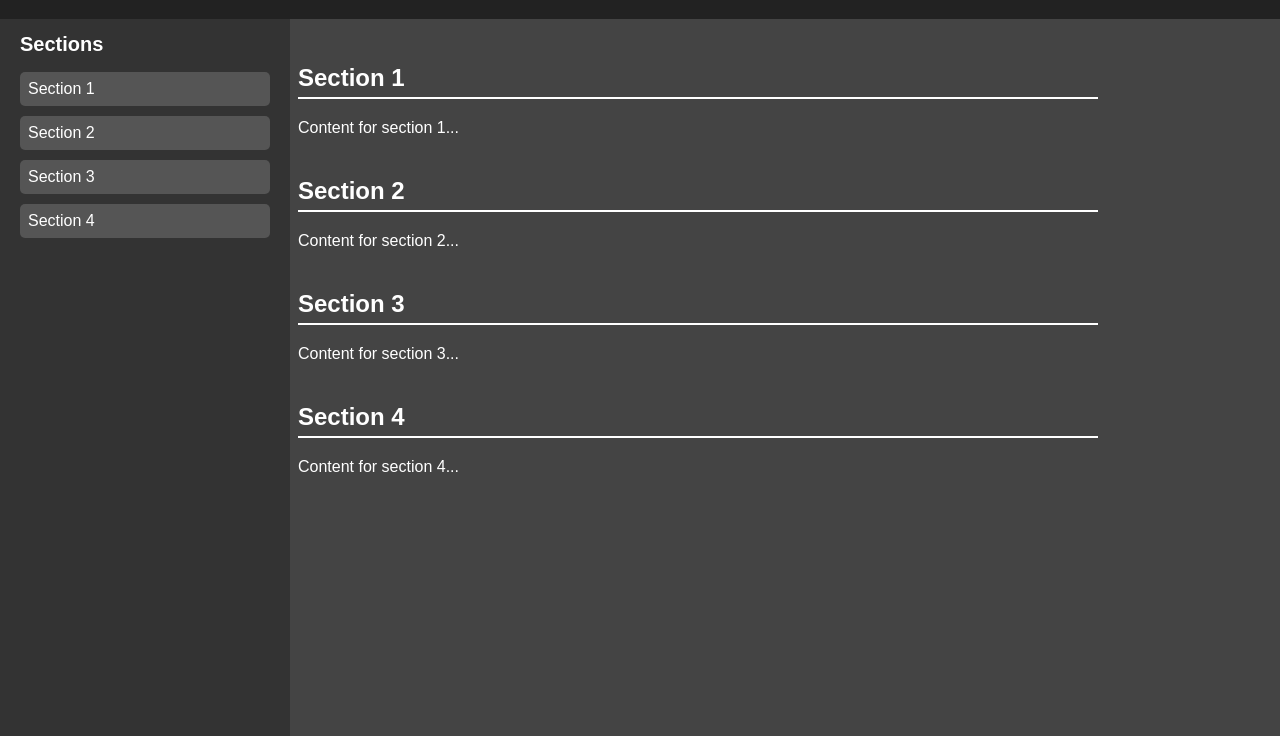
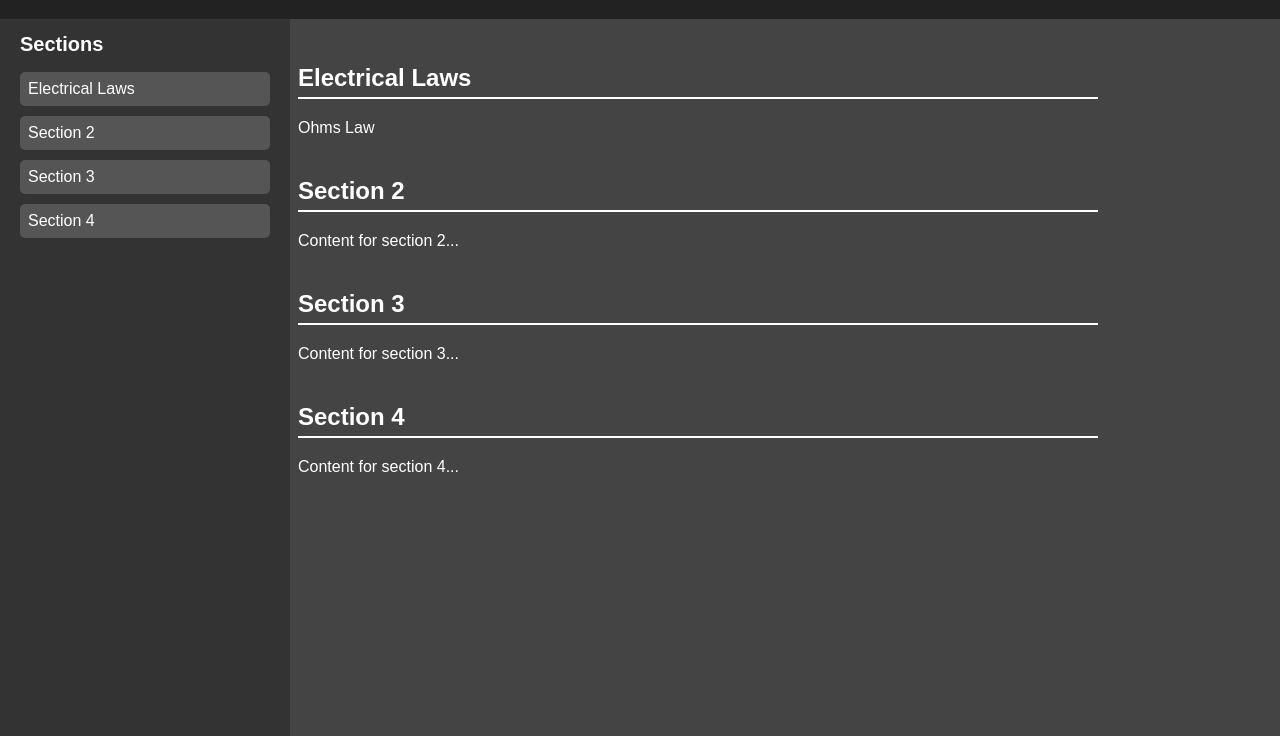
Before and after one commit to Yatrhixx/portfolio.github.io, a plain HTML site: page notes.html in a window 1280 px wide. Shown: the part 64-800 px from the top of the page. Drawn offline with Linux system fonts and the light colour scheme.

Commit message:
Update notes.html

```diff
--- a/notes.html
+++ b/notes.html
@@ -18,7 +18,7 @@
 	 <aside>
 		 <h2>Sections</h2>
 		 <ul>
-			 <li><a href="#section1">Section 1</a></li>
+			 <li><a href="#section1">Electrical Laws</a></li>
 			 <li><a href="#section2">Section 2</a></li>
 			 <li><a href="#section3">Section 3</a></li>
 			 <li><a href="#section4">Section 4</a></li>
@@ -27,8 +27,8 @@
 
 	 <main>
 		 <section id="section1">
-			 <h2>Section 1</h2>
-			 <p>Content for section 1...</p>
+			 <h2>Electrical Laws</h2>
+			 <p>Ohms Law</p>
 		 </section>
 
 		 <section id="section2">
```
